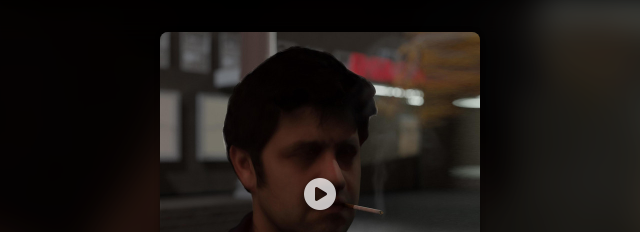
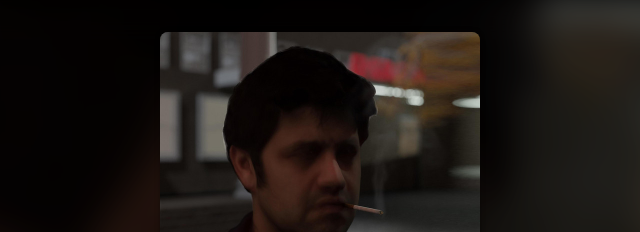
Before and after one commit to giorgiocesaroni/nick-county, a plain HTML site: page index.html in a window 1280 px wide. Shown: the top 232 px of the page, 320-960 px from the left. Drawn offline with Linux system fonts and the light colour scheme.

Commit message:
Removed icon

```diff
--- a/index.html
+++ b/index.html
@@ -47,7 +47,6 @@
     <div class="wrapper">
       <div class="player">
         <img class="artwork" src="img/jesus-is-dead-artwork-640.jpeg" alt="">
-        <i class="fas fa-play-circle"></i>
       </div>
       <div class="title">
         <h1>Jesus Is Dead</h1>
```
